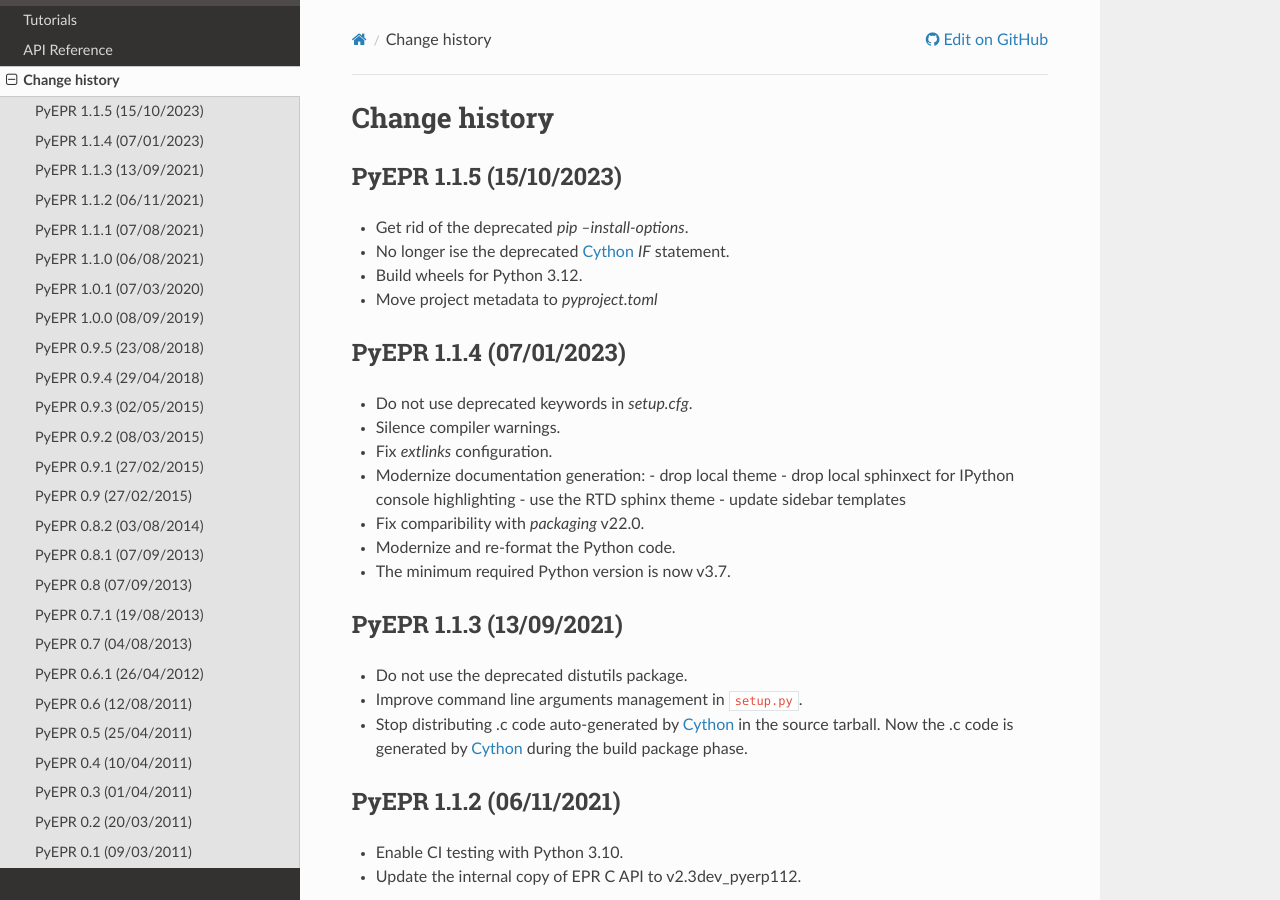
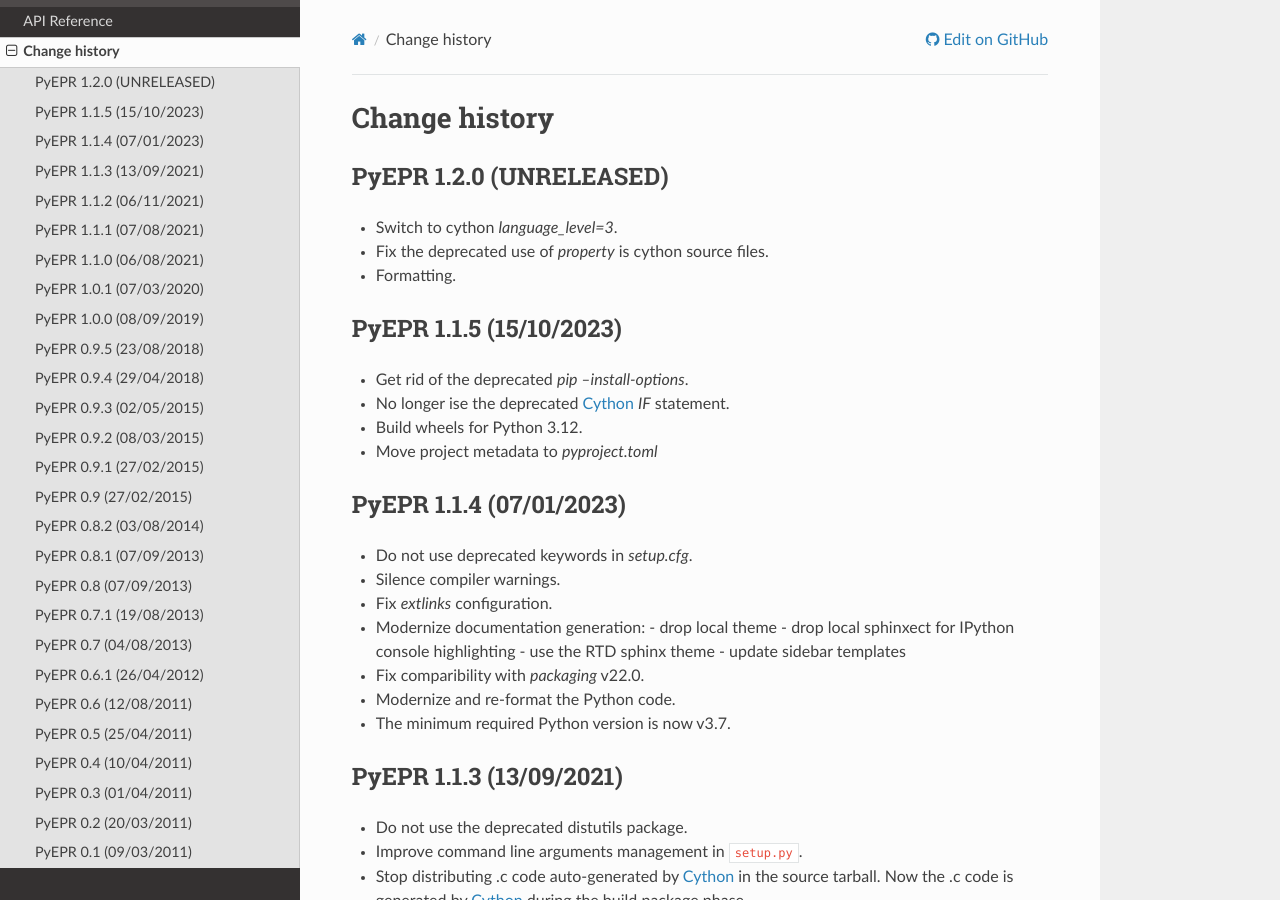
Before and after one commit to avalentino/pyepr, a Sphinx documentation site: the page built from doc/NEWS.rst, in a window 1280 px wide and 900 px high. Built offline with Sphinx 7.4.7 and the Read the Docs theme 2.0.0, drawn with Linux system fonts in a browser that asks for light colours; formulas are drawn with MathJax 3.

Commit message:
Bump version number

```diff
--- a/README.rst
+++ b/README.rst
@@ -6,7 +6,7 @@
 :Author:    Antonio Valentino
 :Contact:   antonio.valentino@tiscali.it
 :Copyright: 2011-2024, Antonio Valentino <antonio.valentino@tiscali.it>
-:Version:   1.1.5
+:Version:   1.2.0
 
 .. image:: https://github.com/avalentino/pyepr/actions/workflows/ci.yml/badge.svg?branch=master
     :alt: CI status page
--- a/doc/NEWS.rst
+++ b/doc/NEWS.rst
@@ -1,5 +1,14 @@
 Change history
 ==============
+
+
+PyEPR 1.2.0 (UNRELEASED)
+------------------------
+
+* Switch to cython `language_level=3`.
+* Fix the deprecated use of `property` is cython source files.
+* Formatting.
+
 
 PyEPR 1.1.5 (15/10/2023)
 ------------------------
```
Also changed, not shown: 1 other file.
